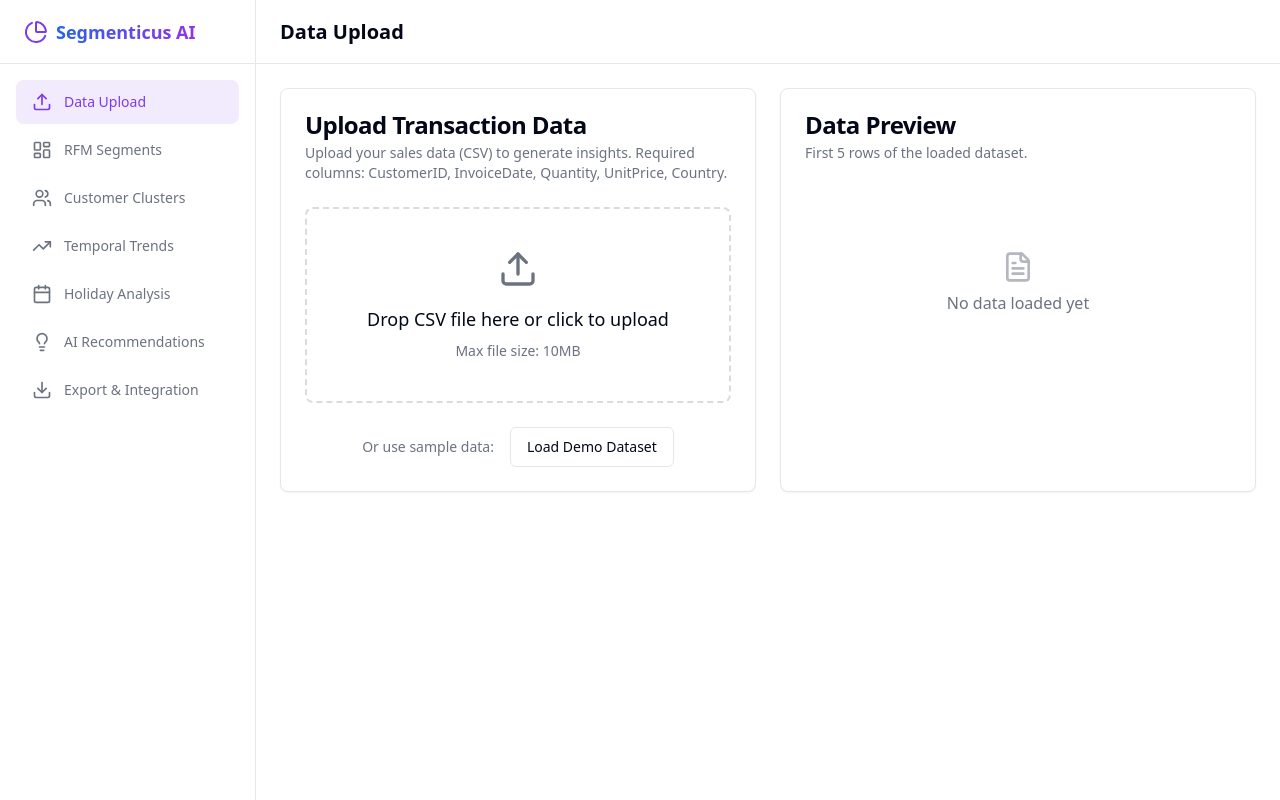
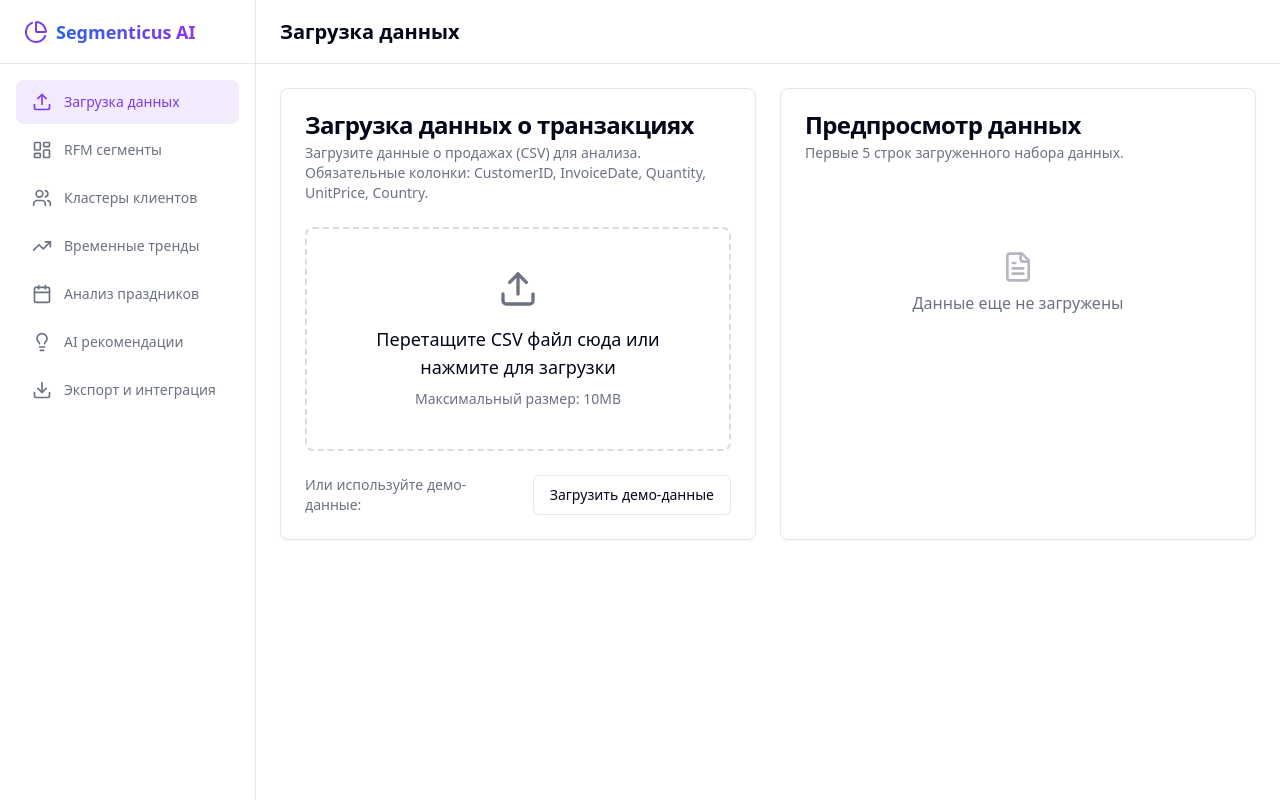
Before and after one commit to vkproduct/sgm, a React (Vite) app: page / in a window 1280 px wide. Built offline with nearby package versions, Linux system fonts and the light colour scheme.

Commit message:
feat: Add Russian localization for dashboard UI elements and navigation.

```diff
--- a/src/components/dashboard/DataUpload.tsx
+++ b/src/components/dashboard/DataUpload.tsx
@@ -38,7 +38,7 @@ export function DataUpload({ onDataLoaded }: DataUploadProps) {
             setPreviewData(transactions.slice(0, 5));
             onDataLoaded(transactions, customers);
         } catch (err) {
-            setError('Failed to process data. Please check the file format.');
+            setError('Не удалось обработать данные. Проверьте формат файла.');
             console.error(err);
         } finally {
             setIsLoading(false);
@@ -55,10 +55,10 @@ export function DataUpload({ onDataLoaded }: DataUploadProps) {
                 const data = await parseCSV(file);
                 processData(data);
             } catch (err) {
-                setError('Error parsing CSV file.');
+                setError('Ошибка при чтении CSV файла.');
             }
         } else {
-            setError('Please upload a valid CSV file.');
+            setError('Пожалуйста, загрузите корректный CSV файл.');
         }
     }, []);
 
@@ -84,10 +84,10 @@ export function DataUpload({ onDataLoaded }: DataUploadProps) {
             <div className="grid gap-6 md:grid-cols-2">
                 <Card>
                     <CardHeader>
-                        <CardTitle>Upload Transaction Data</CardTitle>
+                        <CardTitle>Загрузка данных о транзакциях</CardTitle>
                         <CardDescription>
-                            Upload your sales data (CSV) to generate insights.
-                            Required columns: CustomerID, InvoiceDate, Quantity, UnitPrice, Country.
+                            Загрузите данные о продажах (CSV) для анализа.
+                            Обязательные колонки: CustomerID, InvoiceDate, Quantity, UnitPrice, Country.
                         </CardDescription>
                     </CardHeader>
                     <CardContent>
@@ -110,15 +110,15 @@ export function DataUpload({ onDataLoaded }: DataUploadProps) {
                             />
                             <label htmlFor="file-upload" className="cursor-pointer flex flex-col items-center">
                                 <Upload className="w-10 h-10 text-muted-foreground mb-4" />
-                                <span className="text-lg font-medium">Drop CSV file here or click to upload</span>
-                                <span className="text-sm text-muted-foreground mt-2">Max file size: 10MB</span>
+                                <span className="text-lg font-medium">Перетащите CSV файл сюда или нажмите для загрузки</span>
+                                <span className="text-sm text-muted-foreground mt-2">Максимальный размер: 10MB</span>
                             </label>
                         </div>
 
                         <div className="mt-6 flex items-center justify-center">
-                            <span className="text-sm text-muted-foreground mr-4">Or use sample data:</span>
+                            <span className="text-sm text-muted-foreground mr-4">Или используйте демо-данные:</span>
                             <Button variant="outline" onClick={loadSampleData} disabled={isLoading}>
-                                Load Demo Dataset
+                                Загрузить демо-данные
                             </Button>
                         </div>
 
@@ -133,9 +133,9 @@ export function DataUpload({ onDataLoaded }: DataUploadProps) {
 
                 <Card>
                     <CardHeader>
-                        <CardTitle>Data Preview</CardTitle>
+                        <CardTitle>Предпросмотр данных</CardTitle>
                         <CardDescription>
-                            First 5 rows of the loaded dataset.
+                            Первые 5 строк загруженного набора данных.
                         </CardDescription>
                     </CardHeader>
                     <CardContent>
@@ -144,10 +144,10 @@ export function DataUpload({ onDataLoaded }: DataUploadProps) {
                                 <table className="w-full text-sm text-left">
                                     <thead className="text-xs text-muted-foreground uppercase bg-muted/50">
                                         <tr>
-                                            <th className="px-4 py-2">Date</th>
-                                            <th className="px-4 py-2">Customer</th>
-                                            <th className="px-4 py-2">Amount</th>
-                                            <th className="px-4 py-2">Country</th>
+                                            <th className="px-4 py-2">Дата</th>
+                                            <th className="px-4 py-2">Клиент</th>
+                                            <th className="px-4 py-2">Сумма</th>
+                                            <th className="px-4 py-2">Страна</th>
                                         </tr>
                                     </thead>
                                     <tbody>
@@ -163,13 +163,13 @@ export function DataUpload({ onDataLoaded }: DataUploadProps) {
                                 </table>
                                 <div className="mt-4 flex items-center text-green-600">
                                     <CheckCircle className="w-4 h-4 mr-2" />
-                                    Data loaded successfully
+                                    Данные успешно загружены
                                 </div>
                             </div>
                         ) : (
                             <div className="flex flex-col items-center justify-center h-48 text-muted-foreground">
                                 <FileText className="w-8 h-8 mb-2 opacity-50" />
-                                <p>No data loaded yet</p>
+                                <p>Данные еще не загружены</p>
                             </div>
                         )}
                     </CardContent>
--- a/src/components/layout/Layout.tsx
+++ b/src/components/layout/Layout.tsx
@@ -48,13 +48,13 @@ export function Layout({ children, activeTab, onTabChange }: LayoutProps) {
     const [isSidebarOpen, setIsSidebarOpen] = useState(false);
 
     const menuItems = [
-        { id: 'upload', label: 'Data Upload', icon: Upload },
-        { id: 'segments', label: 'RFM Segments', icon: LayoutDashboard },
-        { id: 'clusters', label: 'Customer Clusters', icon: Users },
-        { id: 'trends', label: 'Temporal Trends', icon: TrendingUp },
-        { id: 'holidays', label: 'Holiday Analysis', icon: Calendar },
-        { id: 'recommendations', label: 'AI Recommendations', icon: Lightbulb },
-        { id: 'export', label: 'Export & Integration', icon: Download },
+        { id: 'upload', label: 'Загрузка данных', icon: Upload },
+        { id: 'segments', label: 'RFM сегменты', icon: LayoutDashboard },
+        { id: 'clusters', label: 'Кластеры клиентов', icon: Users },
+        { id: 'trends', label: 'Временные тренды', icon: TrendingUp },
+        { id: 'holidays', label: 'Анализ праздников', icon: Calendar },
+        { id: 'recommendations', label: 'AI рекомендации', icon: Lightbulb },
+        { id: 'export', label: 'Экспорт и интеграция', icon: Download },
     ];
 
     return (
```
Also changed, not shown: src/components/dashboard/ClusterAnalysis.tsx (+18 -18 lines), src/components/dashboard/RFMGrid.tsx (+18 -18 lines).
